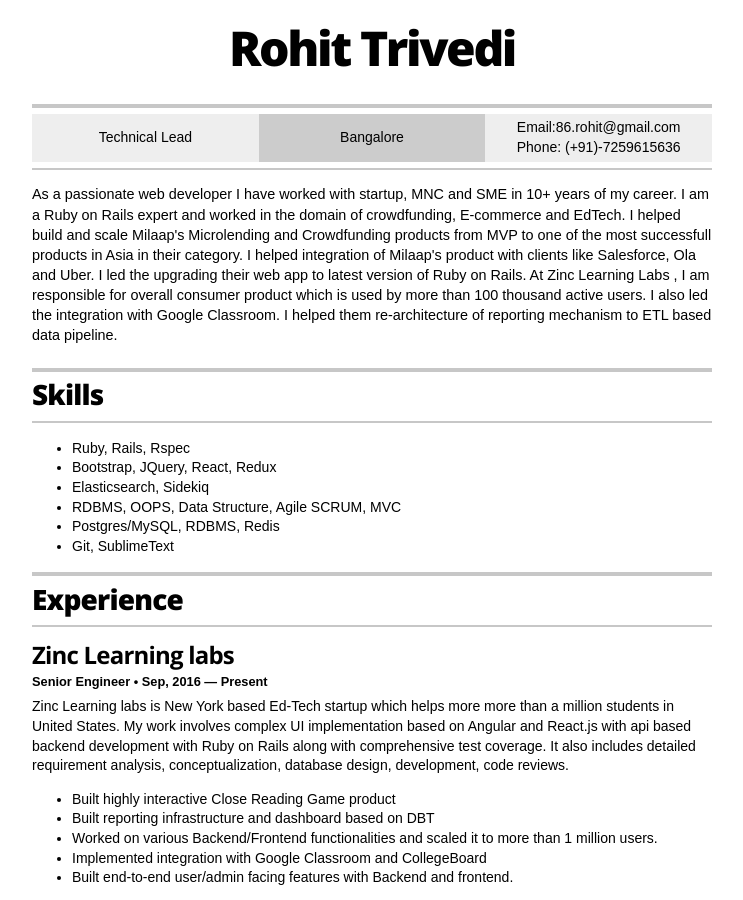
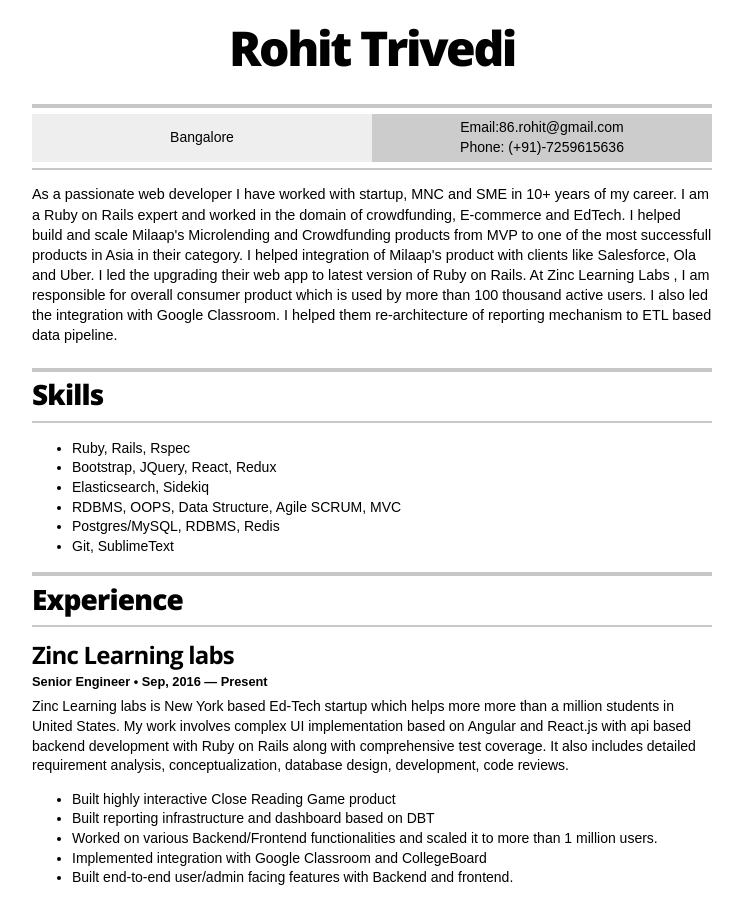
Before and after one commit to rtcoms/rtcoms.github.io, a Jekyll site: the page built from index.html, in a window 1280 px wide and 900 px high. Shown: the whole window, without its empty margins (268-1011 px from the left). Built offline with Jekyll 4.4.1, drawn with Linux system fonts in a browser that asks for light colours.

Commit message:
minor update

```diff
--- a/_layouts/resume.html
+++ b/_layouts/resume.html
@@ -48,7 +48,6 @@
           </style>
           <table id="actual-table">
           <tr>
-            <td>Technical Lead</td>
             <td>Bangalore</td>
             <td>
               <ul class="personal-details">
```
